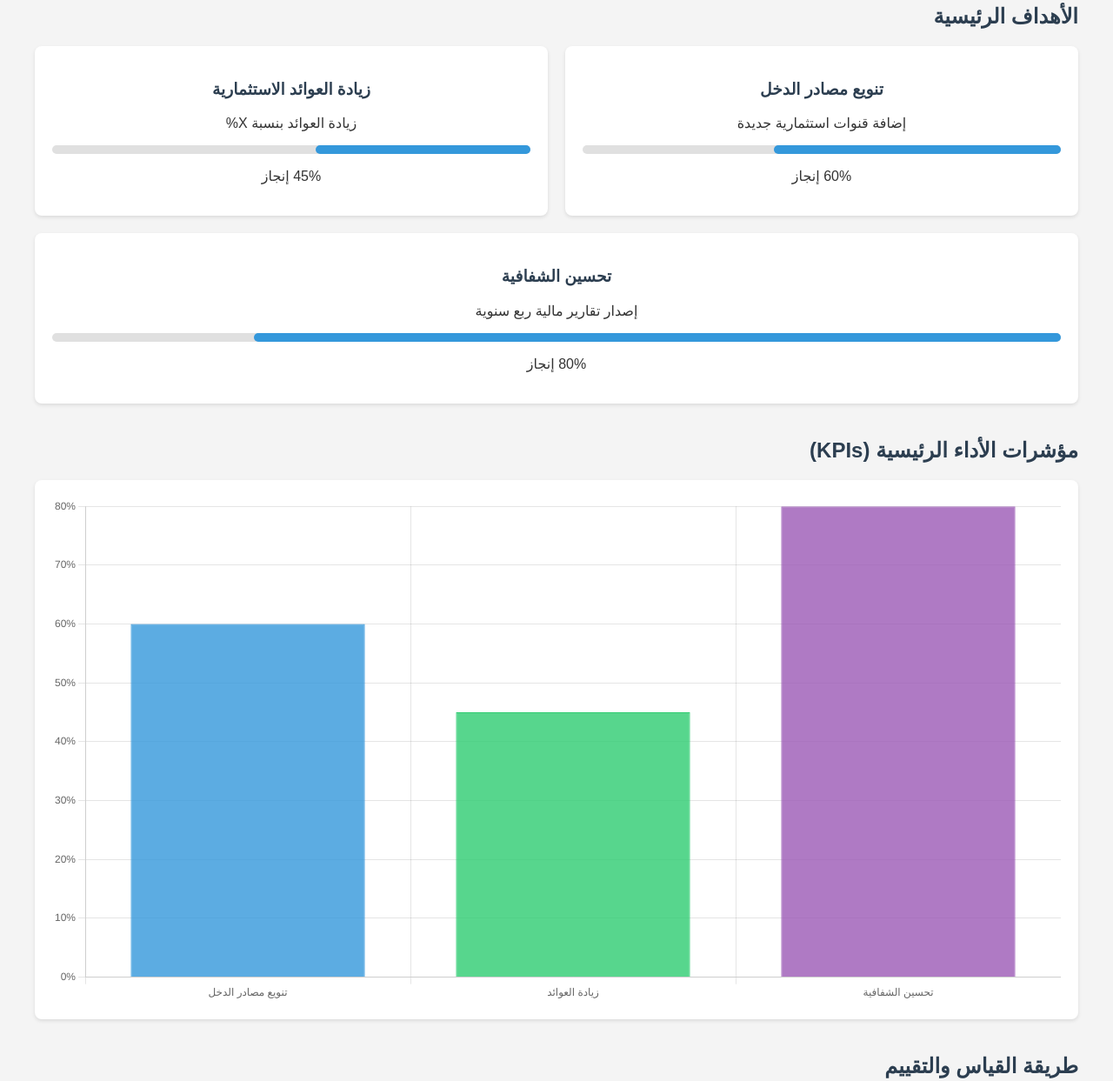
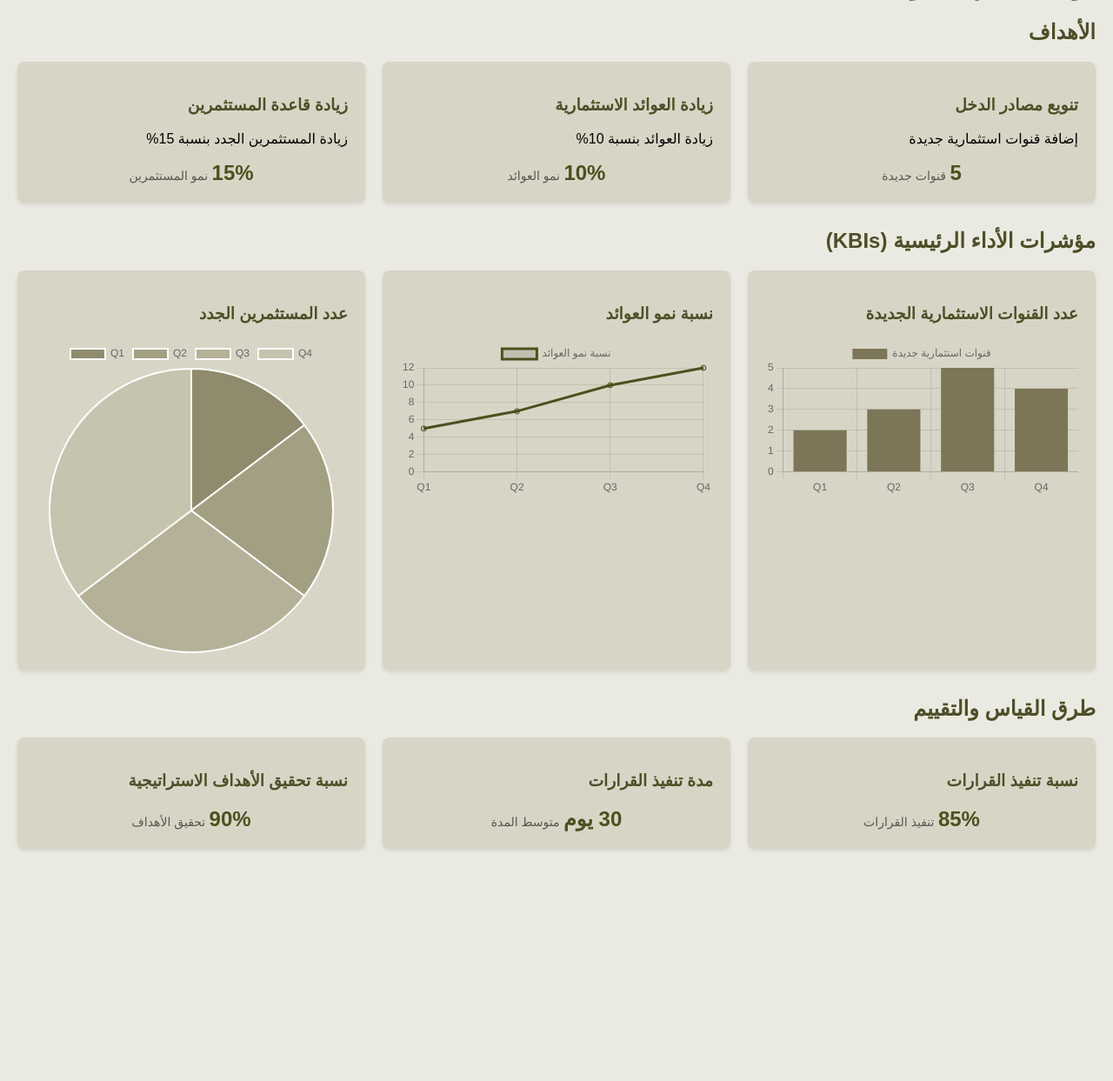
Before and after one commit to astral-fate/exectuved, a plain HTML site: page deputy.html in a window 1280 px wide. Shown: the part 96-1339 px from the top of the page at 87% size. After the commit the page ends 1122 px from the top, so only its background shows below. Drawn offline with nearby package versions, Linux system fonts and the light colour scheme.

Commit message:
Update deputy.html

```diff
--- a/deputy.html
+++ b/deputy.html
@@ -3,16 +3,15 @@
 <head>
     <meta charset="UTF-8">
     <meta name="viewport" content="width=device-width, initial-scale=1.0">
-    <title>لوحة تحكم العضو المنتدب</title>
+    <title>لوحة تحكم عضو منتدب</title>
     <link rel="stylesheet" href="styles.css">
-
     <script src="https://cdn.jsdelivr.net/npm/chart.js"></script>
 <style>
-  /* styles.css */
-body {
-    font-family: 'Arial', sans-serif;
-    background-color: #f4f4f4;
-    color: #333;
+
+  body {
+    font-family: Arial, sans-serif;
+    background-color: #EBEAE2;
+    color: #000000;
     margin: 0;
     padding: 0;
     direction: rtl;
@@ -20,127 +19,130 @@ body {
 
 .dashboard {
     padding: 20px;
-    max-width: 1200px;
-    margin: 0 auto;
 }
 
 h1, h2, h3 {
-    color: #2c3e50;
+    color: #4C4F27;
 }
 
 .section {
-    margin-bottom: 40px;
+    margin-bottom: 30px;
 }
 
-.cards {
-    display: flex;
+.grid-container {
+    display: grid;
+    grid-template-columns: repeat(auto-fit, minmax(300px, 1fr));
     gap: 20px;
-    flex-wrap: wrap;
 }
 
 .card {
-    background-color: #fff;
-    padding: 20px;
-    border-radius: 8px;
-    box-shadow: 0 2px 4px rgba(0, 0, 0, 0.1);
-    flex: 1 1 calc(33.333% - 40px);
-    text-align: center;
-}
-
-.progress {
-    background-color: #e0e0e0;
-    border-radius: 8px;
-    height: 10px;
-    margin: 10px 0;
-}
-
-.progress-bar {
-    background-color: #3498db;
-    border-radius: 8px;
-    height: 100%;
-}
-
-.charts {
-    background-color: #fff;
+    background-color: #D7D6C6;
     padding: 20px;
     border-radius: 8px;
     box-shadow: 0 2px 4px rgba(0, 0, 0, 0.1);
 }
 
-.evaluation {
-    display: flex;
-    gap: 20px;
-    flex-wrap: wrap;
+.stats {
+    text-align: center;
+    margin-top: 15px;
 }
 
-.evaluation-item {
-    background-color: #fff;
-    padding: 20px;
-    border-radius: 8px;
-    box-shadow: 0 2px 4px rgba(0, 0, 0, 0.1);
-    flex: 1 1 calc(33.333% - 40px);
+.value {
+    font-size: 24px;
+    font-weight: bold;
+    color: #4C501E;
+}
+
+.label {
+    font-size: 14px;
+    color: #595650;
+}
+
+canvas {
+    max-width: 100%;
+    height: auto;
 }
 </style>
 
-</head>
+/head>
 <body>
     <div class="dashboard">
-        <h1>لوحة تحكم العضو المنتدب 2025</h1>
+        <h1>لوحة تحكم عضو منتدب</h1>
 
         <!-- Objectives Section -->
         <div class="section">
-            <h2>الأهداف الرئيسية</h2>
-            <div class="cards">
+            <h2>الأهداف</h2>
+            <div class="grid-container">
                 <div class="card">
                     <h3>تنويع مصادر الدخل</h3>
                     <p>إضافة قنوات استثمارية جديدة</p>
-                    <div class="progress">
-                        <div class="progress-bar" style="width: 60%;"></div>
+                    <div class="stats">
+                        <span class="value">5</span>
+                        <span class="label">قنوات جديدة</span>
                     </div>
-                    <p>60% إنجاز</p>
                 </div>
                 <div class="card">
                     <h3>زيادة العوائد الاستثمارية</h3>
-                    <p>زيادة العوائد بنسبة X%</p>
-                    <div class="progress">
-                        <div class="progress-bar" style="width: 45%;"></div>
+                    <p>زيادة العوائد بنسبة 10%</p>
+                    <div class="stats">
+                        <span class="value">10%</span>
+                        <span class="label">نمو العوائد</span>
                     </div>
-                    <p>45% إنجاز</p>
                 </div>
                 <div class="card">
-                    <h3>تحسين الشفافية</h3>
-                    <p>إصدار تقارير مالية ربع سنوية</p>
-                    <div class="progress">
-                        <div class="progress-bar" style="width: 80%;"></div>
+                    <h3>زيادة قاعدة المستثمرين</h3>
+                    <p>زيادة المستثمرين الجدد بنسبة 15%</p>
+                    <div class="stats">
+                        <span class="value">15%</span>
+                        <span class="label">نمو المستثمرين</span>
                     </div>
-                    <p>80% إنجاز</p>
                 </div>
             </div>
         </div>
 
-        <!-- KPIs Section -->
+        <!-- KBIs Section -->
         <div class="section">
-            <h2>مؤشرات الأداء الرئيسية (KPIs)</h2>
-            <div class="charts">
-                <canvas id="kpiChart"></canvas>
+            <h2>مؤشرات الأداء الرئيسية (KBIs)</h2>
+            <div class="grid-container">
+                <div class="card">
+                    <h3>عدد القنوات الاستثمارية الجديدة</h3>
+                    <canvas id="investmentChannelsChart"></canvas>
+                </div>
+                <div class="card">
+                    <h3>نسبة نمو العوائد</h3>
+                    <canvas id="roiGrowthChart"></canvas>
+                </div>
+                <div class="card">
+                    <h3>عدد المستثمرين الجدد</h3>
+                    <canvas id="newInvestorsChart"></canvas>
+                </div>
             </div>
         </div>
 
         <!-- Measurement and Evaluation Section -->
         <div class="section">
-            <h2>طريقة القياس والتقييم</h2>
-            <div class="evaluation">
-                <div class="evaluation-item">
-                    <h3>عدد القنوات الاستثمارية الجديدة</h3>
-                    <p>يتم قياس عدد القنوات الجديدة المضافة كل ربع سنة.</p>
+            <h2>طرق القياس والتقييم</h2>
+            <div class="grid-container">
+                <div class="card">
+                    <h3>نسبة تنفيذ القرارات</h3>
+                    <div class="stats">
+                        <span class="value">85%</span>
+                        <span class="label">تنفيذ القرارات</span>
+                    </div>
                 </div>
-                <div class="evaluation-item">
-                    <h3>نسبة نمو العوائد</h3>
-                    <p>يتم قياس نسبة النمو في العوائد الاستثمارية مقارنة بالفترة السابقة.</p>
+                <div class="card">
+                    <h3>مدة تنفيذ القرارات</h3>
+                    <div class="stats">
+                        <span class="value">30 يوم</span>
+                        <span class="label">متوسط المدة</span>
+                    </div>
                 </div>
-                <div class="evaluation-item">
-                    <h3>عدد التقارير المالية</h3>
-                    <p>يتم قياس عدد التقارير المالية الصادرة كل ربع سنة.</p>
+                <div class="card">
+                    <h3>نسبة تحقيق الأهداف الاستراتيجية</h3>
+                    <div class="stats">
+                        <span class="value">90%</span>
+                        <span class="label">تحقيق الأهداف</span>
+                    </div>
                 </div>
             </div>
         </div>
@@ -148,47 +150,59 @@ h1, h2, h3 {
 
     <script src="script.js"></script>
     <script>
+      document.addEventListener('DOMContentLoaded', function () {
+    const investmentChannelsCtx = document.getElementById('investmentChannelsChart').getContext('2d');
+    const roiGrowthCtx = document.getElementById('roiGrowthChart').getContext('2d');
+    const newInvestorsCtx = document.getElementById('newInvestorsChart').getContext('2d');
 
-      // script.js
-document.addEventListener('DOMContentLoaded', function () {
-    const ctx = document.getElementById('kpiChart').getContext('2d');
-    const kpiChart = new Chart(ctx, {
+    new Chart(investmentChannelsCtx, {
         type: 'bar',
         data: {
-            labels: ['تنويع مصادر الدخل', 'زيادة العوائد', 'تحسين الشفافية'],
+            labels: ['Q1', 'Q2', 'Q3', 'Q4'],
             datasets: [{
-                label: 'مؤشرات الأداء الرئيسية',
-                data: [60, 45, 80],
-                backgroundColor: [
-                    'rgba(52, 152, 219, 0.8)',
-                    'rgba(46, 204, 113, 0.8)',
-                    'rgba(155, 89, 182, 0.8)'
-                ],
-                borderColor: [
-                    'rgba(52, 152, 219, 1)',
-                    'rgba(46, 204, 113, 1)',
-                    'rgba(155, 89, 182, 1)'
-                ],
-                borderWidth: 1
+                label: 'قنوات استثمارية جديدة',
+                data: [2, 3, 5, 4],
+                backgroundColor: '#7C7558',
             }]
         },
         options: {
             scales: {
                 y: {
-                    beginAtZero: true,
-                    ticks: {
-                        callback: function (value) {
-                            return value + '%';
-                        }
-                    }
-                }
-            },
-            responsive: true,
-            plugins: {
-                legend: {
-                    display: false
+                    beginAtZero: true
                 }
             }
+        }
+    });
+
+    new Chart(roiGrowthCtx, {
+        type: 'line',
+        data: {
+            labels: ['Q1', 'Q2', 'Q3', 'Q4'],
+            datasets: [{
+                label: 'نسبة نمو العوائد',
+                data: [5, 7, 10, 12],
+                borderColor: '#4C501E',
+                fill: false,
+            }]
+        },
+        options: {
+            scales: {
+                y: {
+                    beginAtZero: true
+                }
+            }
+        }
+    });
+
+    new Chart(newInvestorsCtx, {
+        type: 'pie',
+        data: {
+            labels: ['Q1', 'Q2', 'Q3', 'Q4'],
+            datasets: [{
+                label: 'مستثمرين جدد',
+                data: [50, 70, 100, 120],
+                backgroundColor: ['#908B6D', '#A39F82', '#B5B198', '#C6C3AF'],
+            }]
         }
     });
 });
```
